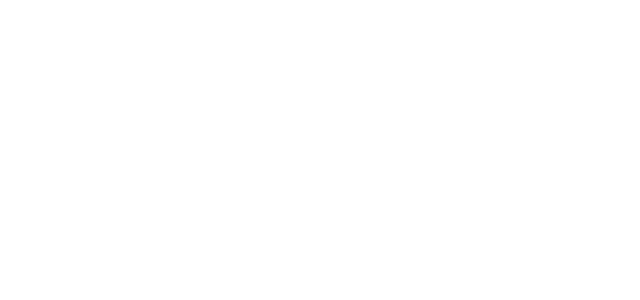
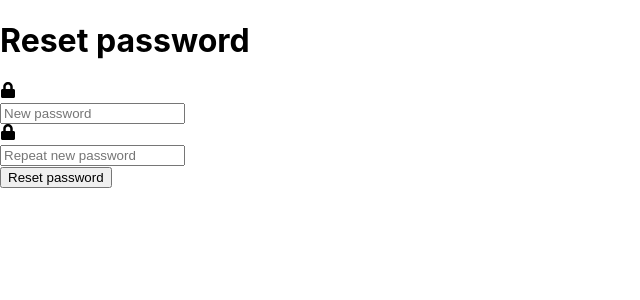
Before and after one commit to aleksarashova/DiplomnaRabota2025, a React (Create React App) app in the folder frontend/: page /reset-password in a window 1280 px wide. Before the commit this address had no page. Shown: the top 300 px of the page, without its empty margins (0-640 px from the left). Built offline with nearby package versions, Linux system fonts and the light colour scheme.

Commit message:
feat: created a reset password form

```diff
--- a/frontend/src/App.tsx
+++ b/frontend/src/App.tsx
@@ -5,6 +5,7 @@
 import LoginForm from './components/forms/LoginForm';
 import RegisterForm from './components/forms/RegisterForm';
 import ForgotPasswordForm from "./components/forms/ForgotPasswordForm";
+import ResetPasswordForm from "./components/forms/ResetPasswordForm";
 
 function App() {
   return (
@@ -13,6 +14,7 @@
         <Route path="/login" element={<LoginForm />}></Route>
         <Route path="/register" element={<RegisterForm />}></Route>
         <Route path="/forgot-password" element={<ForgotPasswordForm />}></Route>
+        <Route path="/reset-password" element={<ResetPasswordForm />}></Route>
       </Routes>
     </div>
   );
--- /dev/null
+++ b/frontend/src/components/forms/ResetPasswordForm.tsx
@@ -0,0 +1,29 @@
+import React from "react";
+
+import { FaLock } from "react-icons/fa";
+
+const ResetPasswordForm = () => {
+    return (
+        <div className="form-page">
+            <div className="form-wrapper" id="formWrapperResetPassword">
+                <div className="form-content" id="formContentResetPassword">
+                    <form action="">
+                        <h1 className="form-title" id="formTitleResetPassword">Reset password</h1>
+                        <div className="form-input-box">
+                            <div className="form-icon"><FaLock/></div>
+                            <input type="text" placeholder="New password" className="form-input" required/>
+                        </div>
+                        <div className="form-input-box">
+                            <div className="form-icon"><FaLock/></div>
+                            <input type="text" placeholder="Repeat new password" className="form-input" required/>
+                        </div>
+                        <button type="submit" className="form-button" id="formButtonResetPassword">Reset password
+                        </button>
+                    </form>
+                </div>
+            </div>
+        </div>
+    );
+}
+
+export default ResetPasswordForm;
```
